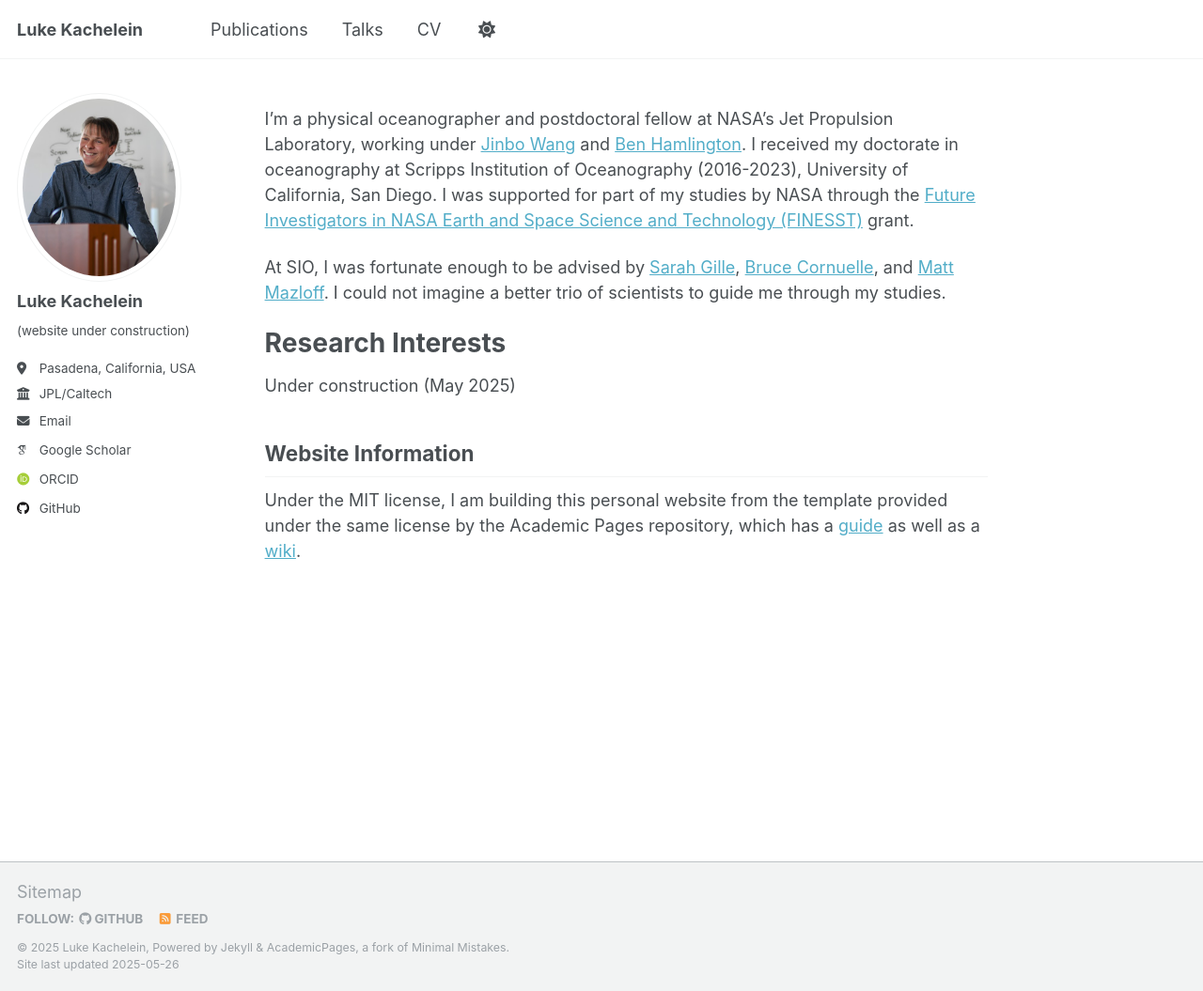
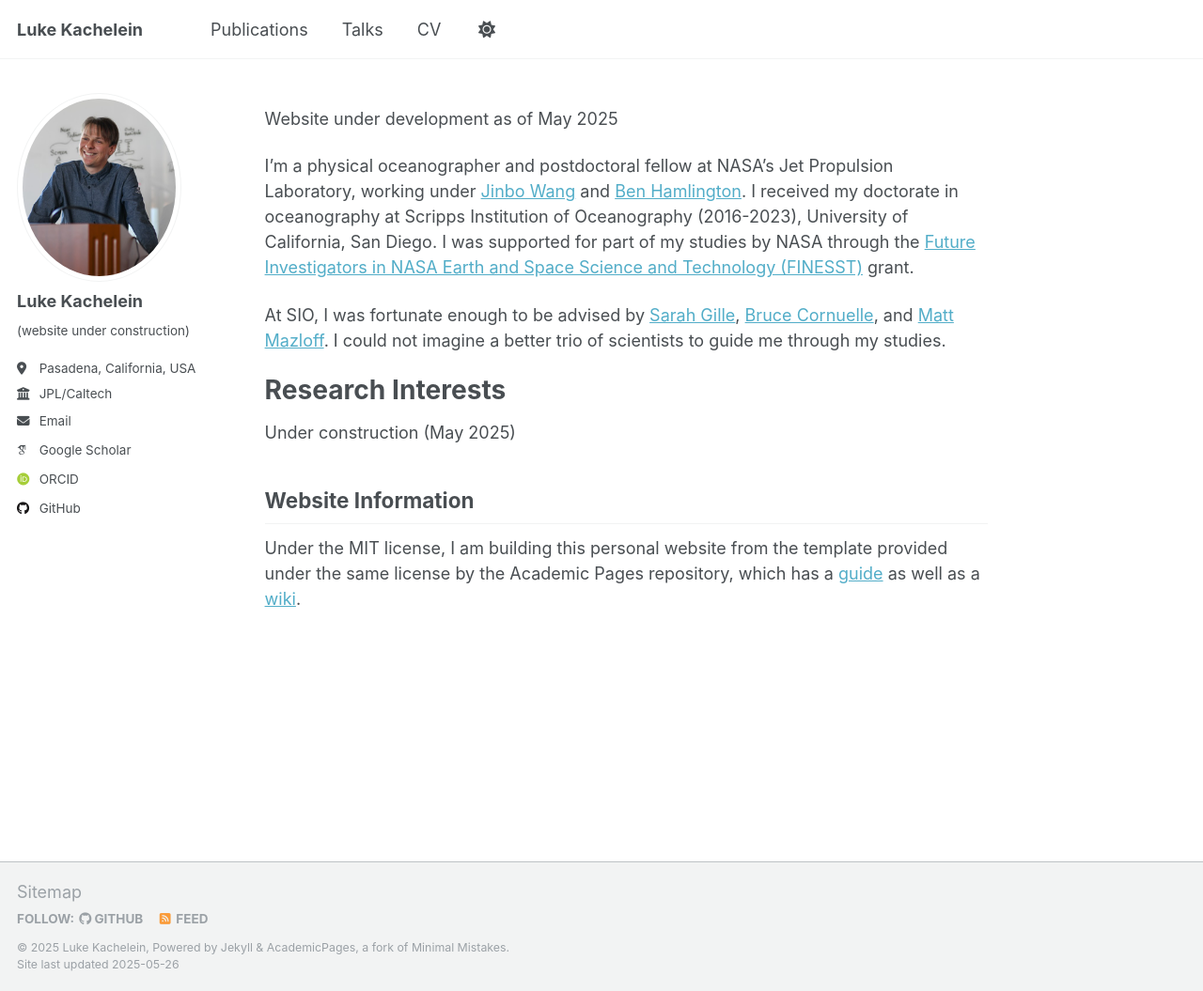
Before and after one commit to lkach/lkach.github.io, a Jekyll site: the page built from _pages/about.md, in a window 1280 px wide and 1055 px high. Shown: the whole window at 94% size. Built offline with Jekyll 4.4.1, drawn with Linux system fonts in a browser that asks for light colours; some web fonts are replaced.

Commit message:
Update about.md

```diff
--- a/_pages/about.md
+++ b/_pages/about.md
@@ -6,6 +6,8 @@ redirect_from:
   - /about/
   - /about.html
 ---
+
+Website under development as of May 2025
 
 I'm a physical oceanographer and postdoctoral fellow at NASA's Jet Propulsion Laboratory, working under [Jinbo Wang](https://science.jpl.nasa.gov/people/jwang2) and [Ben Hamlington](https://science.jpl.nasa.gov/people/bhamling/). I received my doctorate in oceanography at Scripps Institution of Oceanography (2016-2023),
 University of California, San Diego.
```
